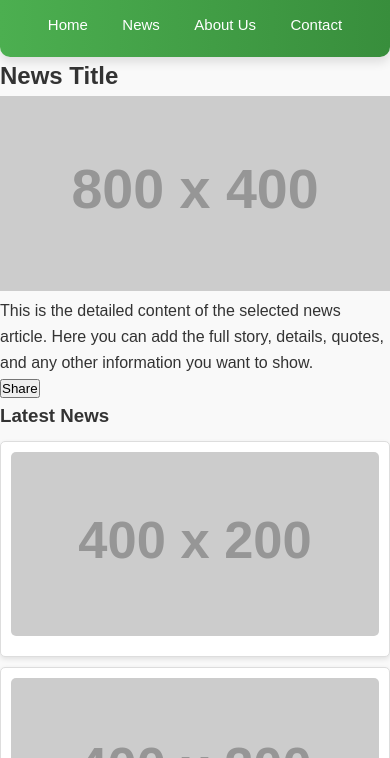
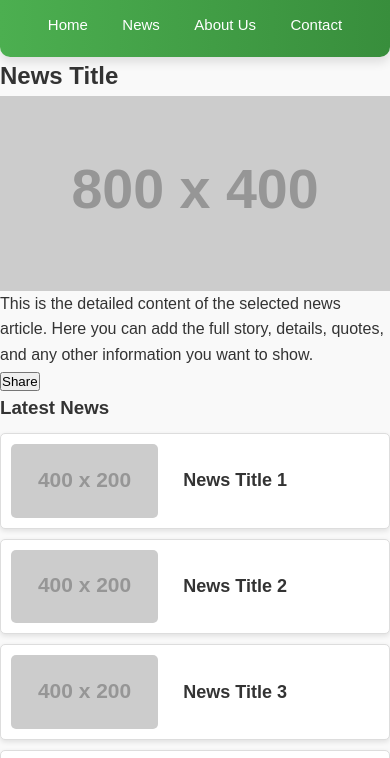
Before and after one commit to rahi-16/blog_chatgpt, a plain HTML site: page news-1.html in a window 390 px wide. Shown: the part 68-826 px from the top of the page. Drawn offline with Linux system fonts and the light colour scheme; placeholder pictures from the web are drawn by us.

Commit message:
Update style.css

```diff
--- a/style.css
+++ b/style.css
@@ -103,7 +103,8 @@ body {
 
 .featured-image img {
   width: 100%;
-  max-width: 1200px;
+  max-width: 2400px; /* Doubled the maximum width from 1200px to 2400px */
+  height: auto; /* Maintain aspect ratio */
   margin-right: 20px;
   border-radius: 5px;
 }
@@ -121,6 +122,16 @@ body {
 .featured-content p {
   margin-bottom: 20px;
 }
+
+/* Optional: Adjust for smaller devices */
+@media (max-width: 768px) {
+  .featured-image img {
+    max-width: 100%; /* Full width on smaller screens */
+    margin-right: 0; /* Remove margin on smaller screens */
+  }
+}
+
+
 
 .featured-content button {
   background: #4CAF50;
@@ -236,7 +247,6 @@ body {
 
 /* Sub pages*/
 
-
 /* Style for Latest News Section */
 .latest-news .news-card {
   display: flex;
@@ -254,7 +264,7 @@ body {
 }
 
 .latest-news .news-card img {
-  width: 150px; /* Fixed image width */
+  width: 150px; /* Default image width */
   height: auto;
   border-radius: 5px;
   margin-right: 15px;
@@ -282,22 +292,43 @@ body {
 /* Responsive Design */
 @media (max-width: 768px) {
   .latest-news .news-card {
-    flex-direction: column; /* Stack image and text vertically */
-    align-items: flex-start; /* Align items to the left */
-    text-align: center;
+    flex-direction: row; /* Keep image and text in a row on mobile */
+    align-items: center; /* Keep vertical centering */
+    text-align: left; /* Ensure text is aligned to the left */
   }
 
   .latest-news .news-card img {
-    width: 100%; /* Image takes full width */
+    width: 40%; /* Image takes 40% of the width */
     height: auto;
-    margin: 0 0 10px; /* Add space below image */
+    margin-right: 15px; /* Space between image and text */
   }
 
-  .latest-news .news-card h3 {
-    text-align: center; /* Center-align the text */
-  }
-
+  .latest-news .news-card h3,
   .latest-news .news-card p {
-    text-align: center;
+    text-align: left; /* Align text to the left */
   }
 }
+
+/* Desktop - Increase Image Size by 2x */
+@media (min-width: 1024px) {
+  .latest-news .news-card img {
+    width: 300px; /* Increased image width (2x) on desktop */
+    height: auto;
+  }
+}
+
+
+.news-detail .news-content img {
+  width: 100%; /* Make the image take up the full width of its container */
+  max-width: 800px; /* Limit the maximum width to avoid stretching too much */
+  height: auto; /* Maintain aspect ratio */
+  display: block; /* Ensure no extra space below the image */
+  margin: 0 auto; /* Center the image */
+}
+
+/* Optional: Add a media query for smaller devices (mobile-friendly) */
+@media (max-width: 768px) {
+  .news-detail .news-content img {
+    max-width: 100%; /* Ensure the image takes up the full width on mobile */
+  }
+}
```
